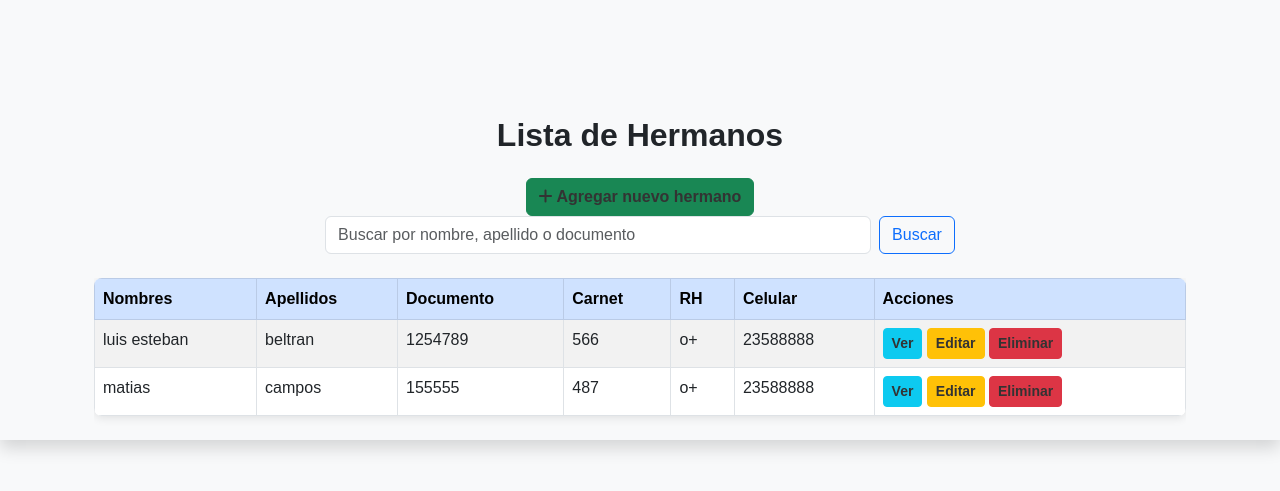
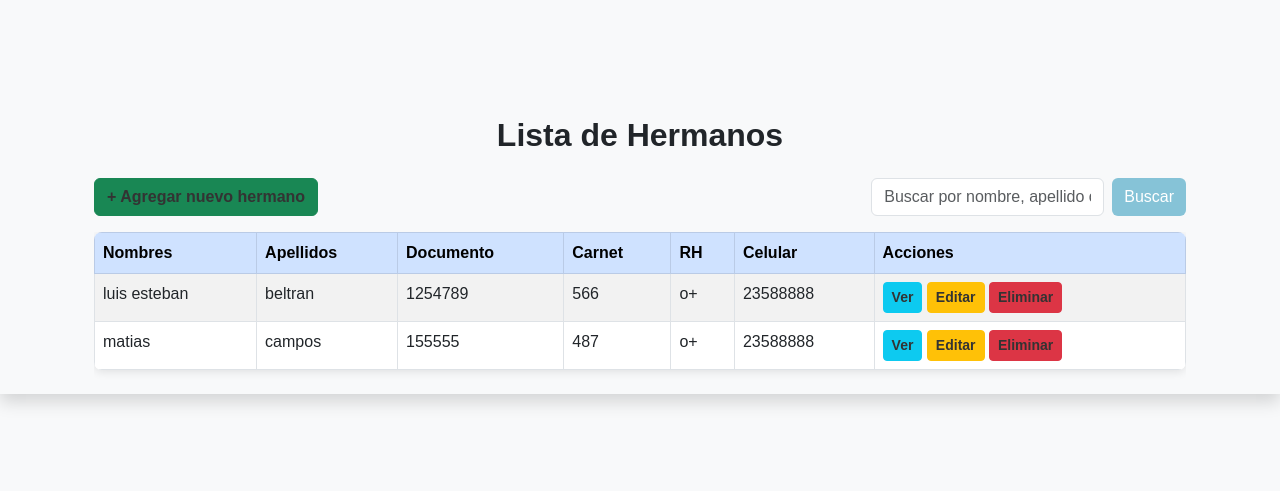
Before and after one commit to chechocampos/base-de-datos-iglesia, a Django app: page /hermanos/ in a window 1280 px wide. Shown: the part 96-587 px from the top of the page. Run offline with Django 5.2, Linux system fonts and the light colour scheme; a user stored in the database is signed in; data comes from the database, SQL or seed files in the repository.

Commit message:
Mover botón 'Agregar nuevo hermano' a la izquierda

```diff
--- a/feligreses/templates/feligreses/lista_hermanos.html
+++ b/feligreses/templates/feligreses/lista_hermanos.html
@@ -2,16 +2,17 @@
 
 {% block content %}
 <div class="container mt-4">
-    <h2 class="mb-4 text-center">Lista de Hermanos</h2>
-    <div class="text-center mt-4">
-        <a href="{% url 'agregar_hermano' %}" class="btn btn-success">
-            <i class="fas fa-plus"></i> Agregar nuevo hermano
-        </a>
-    </div>
-    <form method="get" class="mb-4 d-flex justify-content-center" role="search">
-        <input type="text" name="q" class="form-control w-50 me-2" placeholder="Buscar por nombre, apellido o documento" value="{{ request.GET.q }}">
-        <button type="submit" class="btn btn-outline-primary">Buscar</button>
-      </form>
+    <h2 class="text-center mb-4">Lista de Hermanos</h2>
+
+<div class="d-flex justify-content-between align-items-center mb-3">
+    <a href="{% url 'agregar_hermano' %}" class="btn btn-success">+ Agregar nuevo hermano</a>
+
+    <form method="GET" class="d-flex">
+        <input type="text" name="q" class="form-control me-2" placeholder="Buscar por nombre, apellido o documento">
+        <button type="submit" class="btn btn-primary">Buscar</button>
+    </form>
+</div>
+
 
     {% if hermanos %}
     <div class="table-responsive">
```
